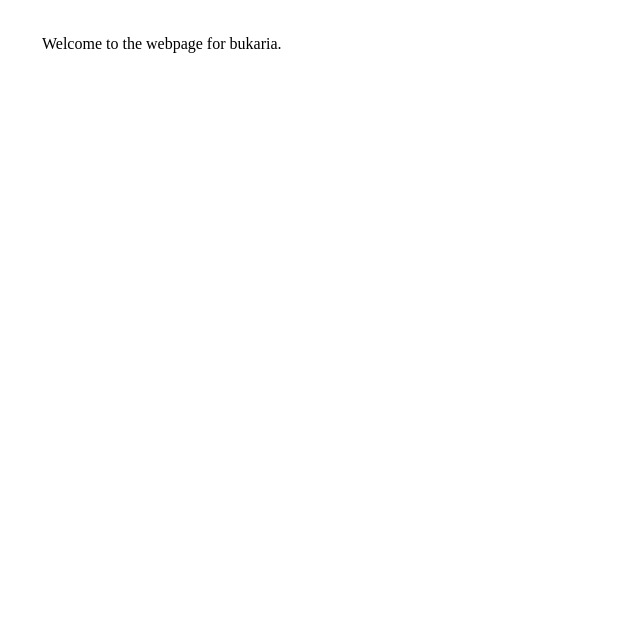
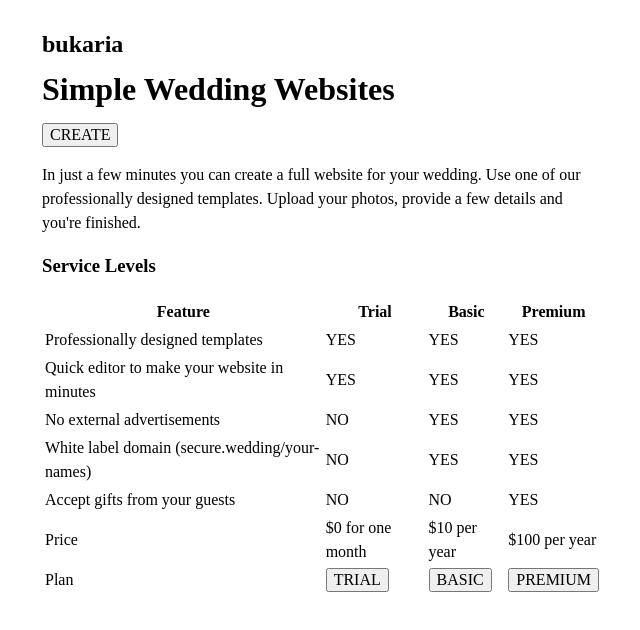
Before and after one commit to bukaria/bukaria.github.io, a plain HTML site: page index.html in a window 1280 px wide. Shown: the whole page, without its empty margins (318-958 px from the left). Drawn offline with nearby package versions, Linux system fonts and the light colour scheme.

Commit message:
add table

```diff
--- a/index.html
+++ b/index.html
@@ -2,10 +2,31 @@
 <html lang="en">
   <head>
     <meta charset="utf-8">
-    <title>hi</title>
+    <link rel="icon" type="image/png" href="static/images/favicon.ico">
+    <meta name="viewport" content="width=device-width, initial-scale=1">
+    <title>bukaria</title>
+    <link rel="stylesheet" href="https://cdnjs.cloudflare.com/ajax/libs/normalize/4.1.1/normalize.min.css">
     <link href="style.css" rel="stylesheet">
   </head>
   <body>
-    <p>Welcome to the webpage for bukaria.</p>
+    <h2>bukaria</h2>
+    <h1>Simple Wedding Websites</h1>
+    <button>CREATE</button>
+    <p>In just a few minutes you can create a full website for your wedding. Use one of our professionally designed templates. Upload your photos, provide a few details and you're finished.</p>
+    <h3>Service Levels</h3>
+    <table>
+      <thead>
+          <th>Feature</th><th>Trial</th><th>Basic</th><th>Premium</th>
+      </thead>
+      <tbody>
+          <tr><td>Professionally designed templates</td><td>YES</td><td>YES</td><td>YES</td></tr>
+          <tr><td>Quick editor to make your website in minutes</td><td>YES</td><td>YES</td><td>YES</td></tr>
+          <tr><td>No external advertisements</td><td>NO</td><td>YES</td><td>YES</td></tr>
+          <tr><td>White label domain (secure.wedding/your-names)</td><td>NO</td><td>YES</td><td>YES</td></tr>
+          <tr><td>Accept gifts from your guests</td><td>NO</td><td>NO</td><td>YES</td></tr>
+          <tr><td>Price</td><td>$0 for one month</td><td>$10 per year</td><td>$100 per year</td></tr>
+          <tr><td>Plan</td><td><button>TRIAL</button></td><td><button>BASIC</button></td><td><button>PREMIUM</button></td></tr>
+      </tbody>
+    </table>
   </body>
 </html>
```
